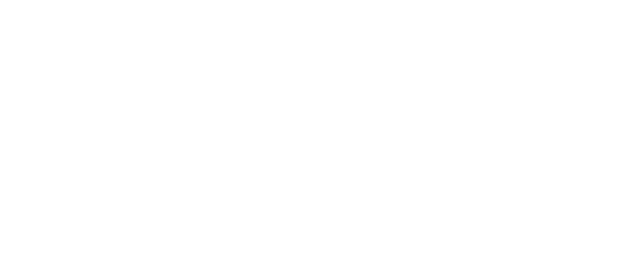
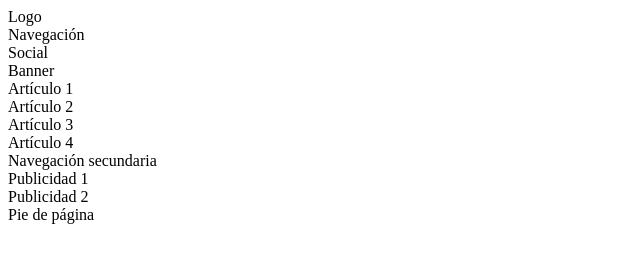
Before and after one commit to OscarMesejo/Tasca-S01E01, a plain HTML site: page Nivel I/Exercici 1/index.html in a window 1280 px wide. Shown: the whole page, without its empty margins (0-640 px from the left). Drawn offline with Linux system fonts and the light colour scheme.

Commit message:
commit html

```diff
--- a/Nivel I/Exercici 1/index.html
+++ b/Nivel I/Exercici 1/index.html
@@ -6,6 +6,29 @@
     <title>Document</title>
 </head>
 <body>
+    <header>
+    <div class="logo">Logo</div>
+    <nav class="nav">Navegación</nav>
+    <div class="social">Social</div>
+  </header>
 
+  <div class="banner">Banner</div>
+
+  <main>
+    <section>
+      <article class="article">Artículo 1</article>
+      <article class="article">Artículo 2</article>
+      <article class="article">Artículo 3</article>
+      <article class="article">Artículo 4</article>
+      <div class="navegacion">Navegación secundaria</div>
+    </section>
+
+    <aside>
+      <div class="publicidad">Publicidad 1</div>
+      <div class="publicidad">Publicidad 2</div>
+    </aside>
+  </main>
+
+  <footer class="pie">Pie de página</footer>
 </body>
 </html>
```
Also changed, not shown: style.css (added).
